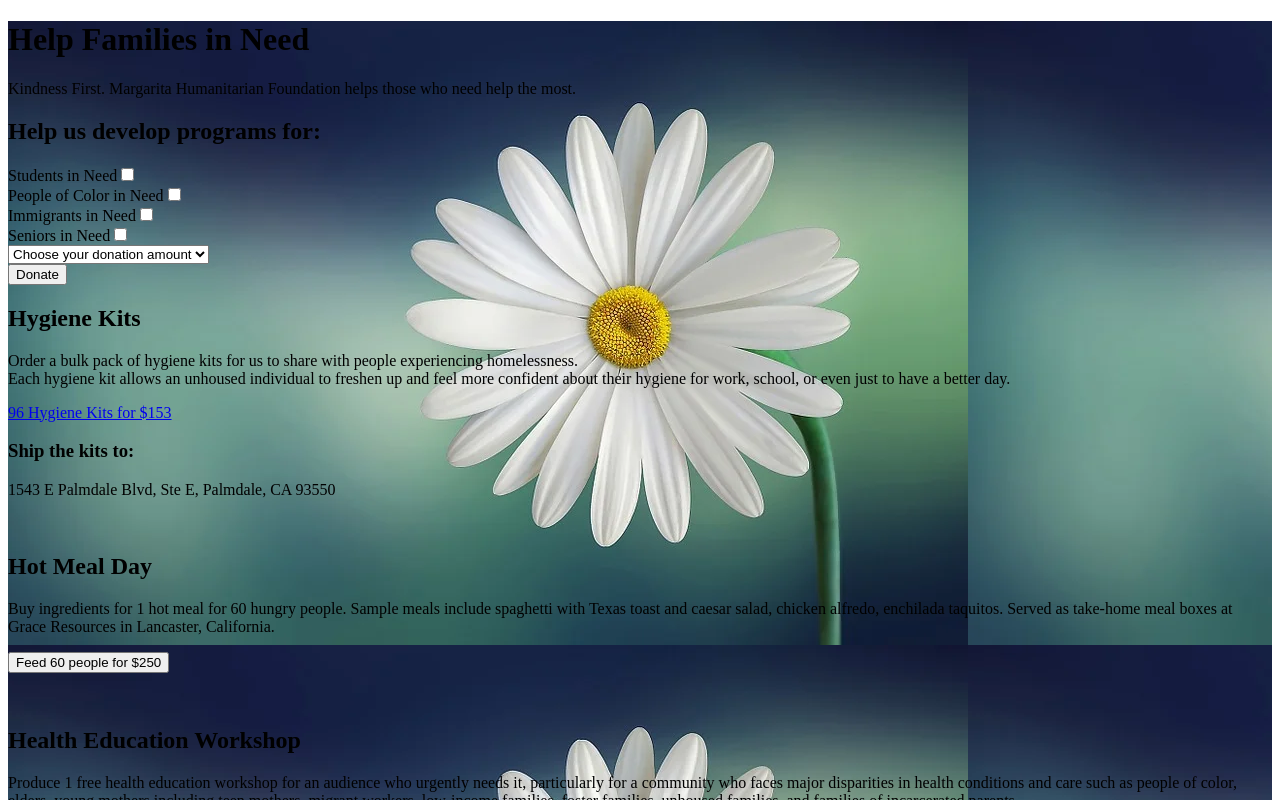
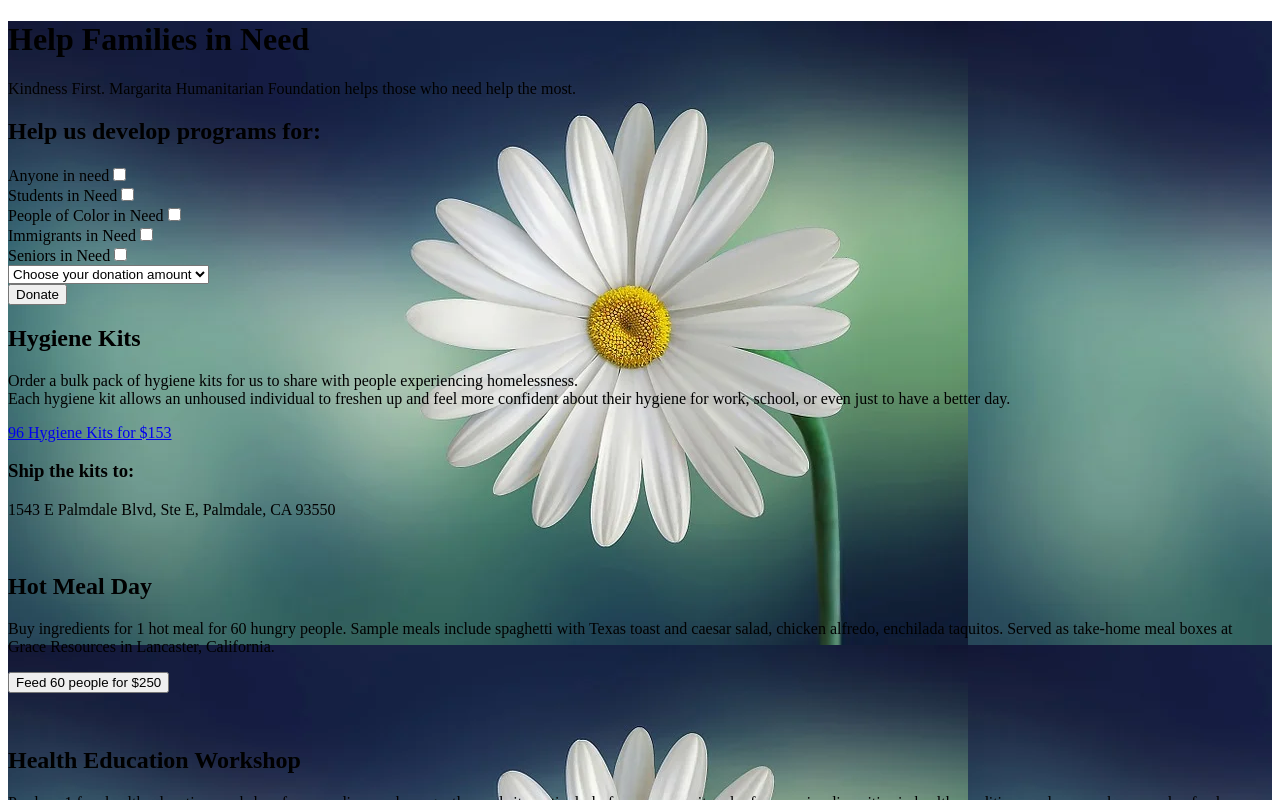
Before and after one commit to margaritahumanitarian/helpafamily, a Next.js app: page / in a window 1280 px wide. Shown: the top 800 px of the page. Built offline with nearby package versions, Linux system fonts and the light colour scheme.

Commit message:
Add "Anyone-in-need" option to the MainDonationForm

```diff
--- a/components/MainDonationForm.js
+++ b/components/MainDonationForm.js
@@ -44,16 +44,26 @@ export default function MainDonationForm() {
 
   <div className="form-control">
     <label className="cursor-pointer label">
+      <span className="label-text">Anyone in need</span>
+      <input
+        type="checkbox"
+        name="cause"
+        className="checkbox"
+        value="Anyone in need"
+      />
+    </label>
+  </div>
+  <div className="form-control">
+    <label className="cursor-pointer label">
       <span className="label-text">Students in Need</span>
       <input
         type="checkbox"
         name="cause"
         className="checkbox"
         value="Students in Need"
-       />
+      />
     </label>
   </div>
-
   <div className="form-control">
     <label className="cursor-pointer label">
       <span className="label-text">People of Color in Need</span>
@@ -62,7 +72,7 @@ export default function MainDonationForm() {
         name="cause"
         className="checkbox"
         value="People of Color in Need"
-       />
+      />
     </label>
   </div>
   <div className="form-control">
@@ -73,7 +83,7 @@ export default function MainDonationForm() {
         name="cause"
         className="checkbox"
         value="Immigrants in Need"
-       />
+      />
     </label>
   </div>
   <div className="form-control">
@@ -84,7 +94,7 @@ export default function MainDonationForm() {
         name="cause"
         className="checkbox"
         value="Seniors in Need"
-       />
+      />
     </label>
   </div>
 
```
